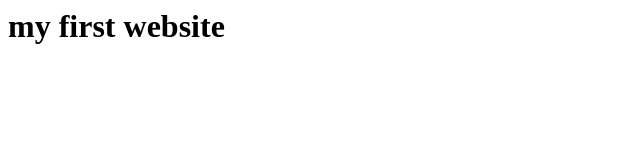
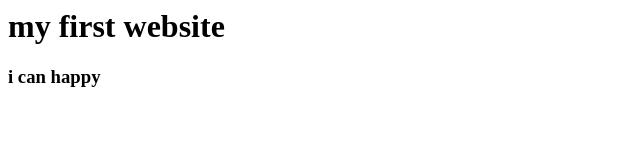
Before and after one commit to Himel-032/my-first-website, a plain HTML site: page index.html in a window 1280 px wide. Shown: the whole page, without its empty margins (0-640 px from the left). Drawn offline with Linux system fonts and the light colour scheme.

Commit message:
learned github

```diff
--- a/index.html
+++ b/index.html
@@ -1,3 +1,4 @@
 <body>
     <h1>my first website</h1>
+    <h3>i can happy</h3>
 </body>
```
